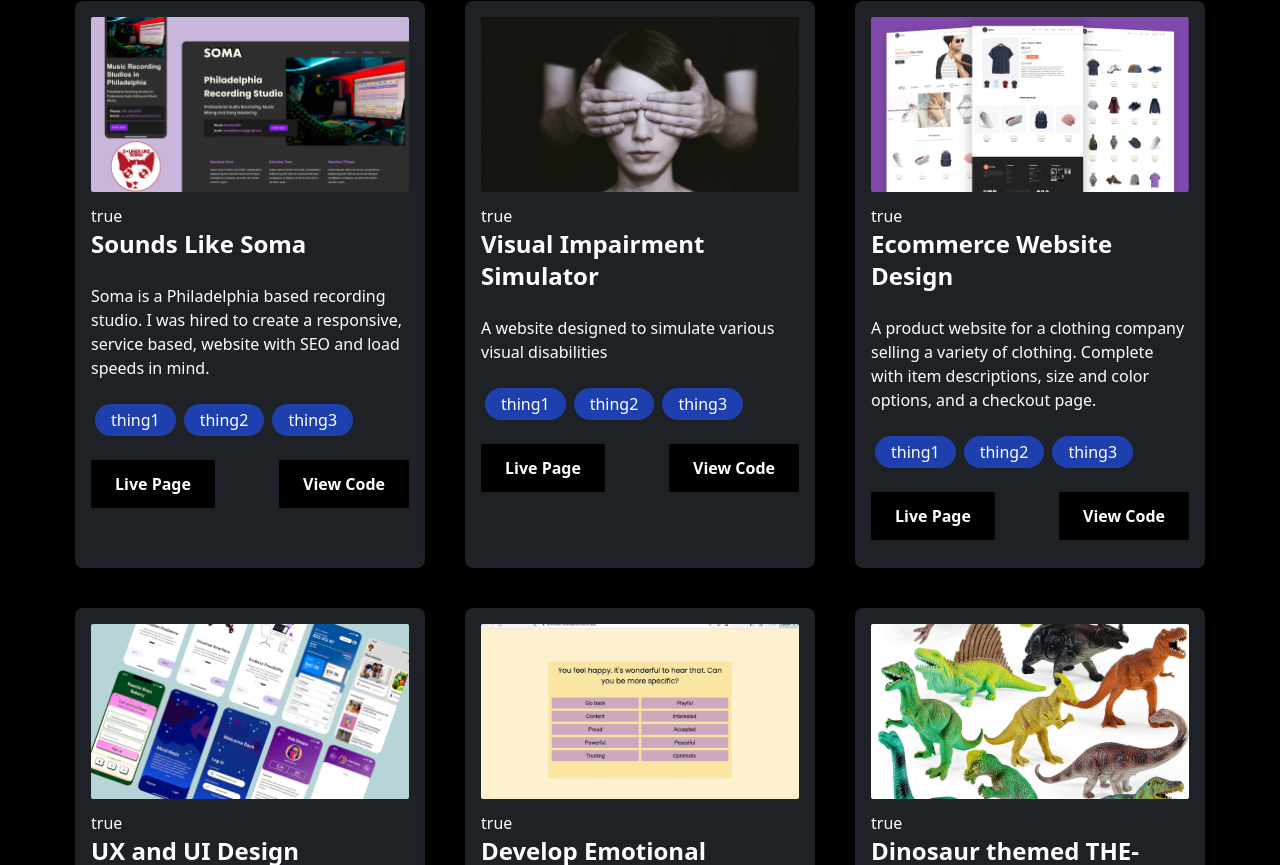
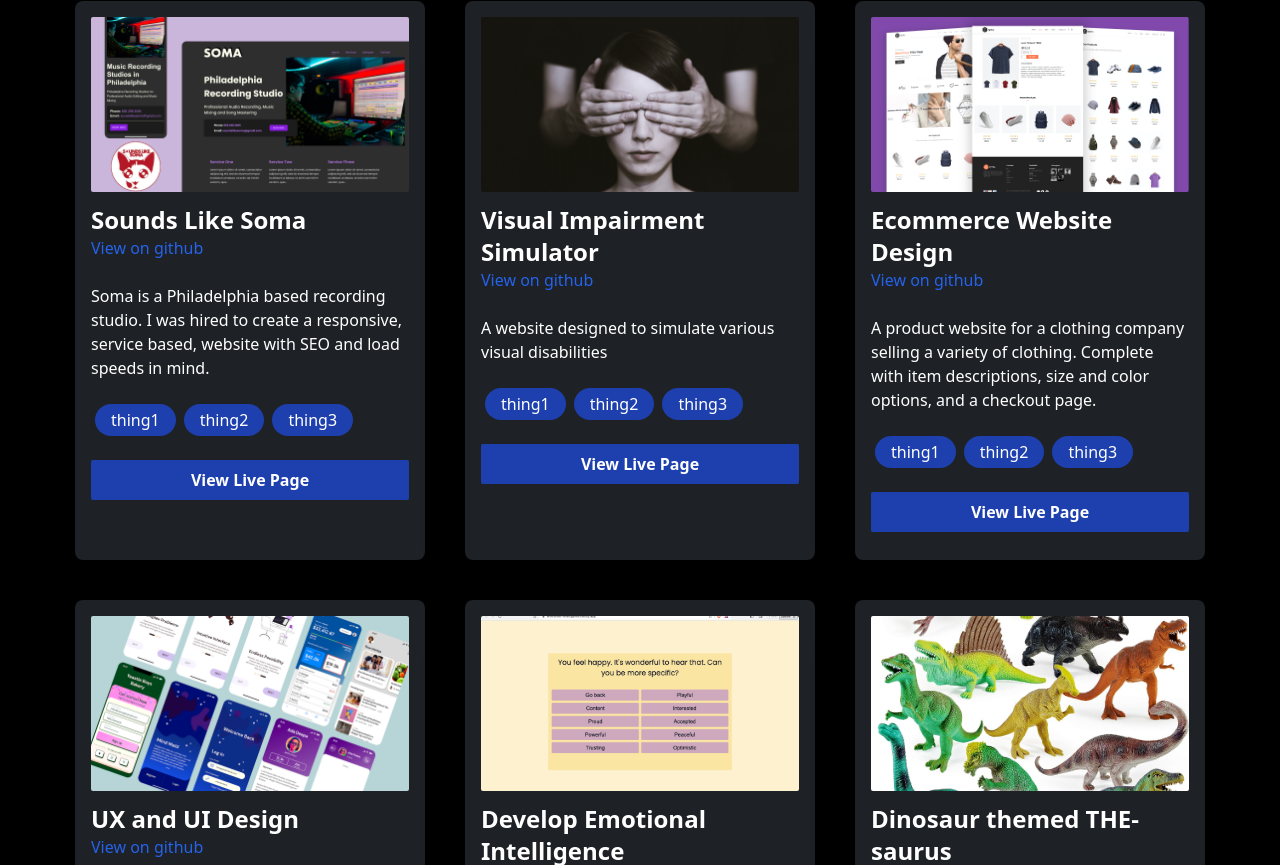
Before and after one commit to zackhanni/zachary.works, a Next.js app: page / in a window 1280 px wide. Shown: the part 975-1840 px from the top of the page. Built offline with nearby package versions, Linux system fonts and the light colour scheme.

Commit message:
adjust colors and text placement

```diff
--- a/app/components/Projects.tsx
+++ b/app/components/Projects.tsx
@@ -40,8 +40,9 @@ function Projects() {
               />
               <div className="py-3 text-white">
                 <div>
-                  <p>{inView.toString()}</p>
+                  {/* <p>{inView.toString()}</p> */}
                   <p className="text-2xl font-bold">{project.title}</p>
+                  <p className="text-blue-600">View on github</p>
                   <p className="py-6">{project.description}</p>
                   <div className="flex flex-wrap pb-6">
                     {project.tools?.map((tool) => {
@@ -57,11 +58,8 @@ function Projects() {
                   </div>
                 </div>
                 <div id="project-buttons" className="flex justify-between">
-                  <button className="px-6 py-3 bg-black hover:bg-zinc-800 rounded-sm font-semibold">
-                    Live Page
-                  </button>
-                  <button className="px-6 py-3 bg-black hover:bg-zinc-800 rounded-sm font-semibold">
-                    View Code
+                  <button className="py-2 w-full bg-blue-800 hover:bg-blue-900 rounded-sm font-semibold">
+                    View Live Page
                   </button>
                 </div>
               </div>
```
